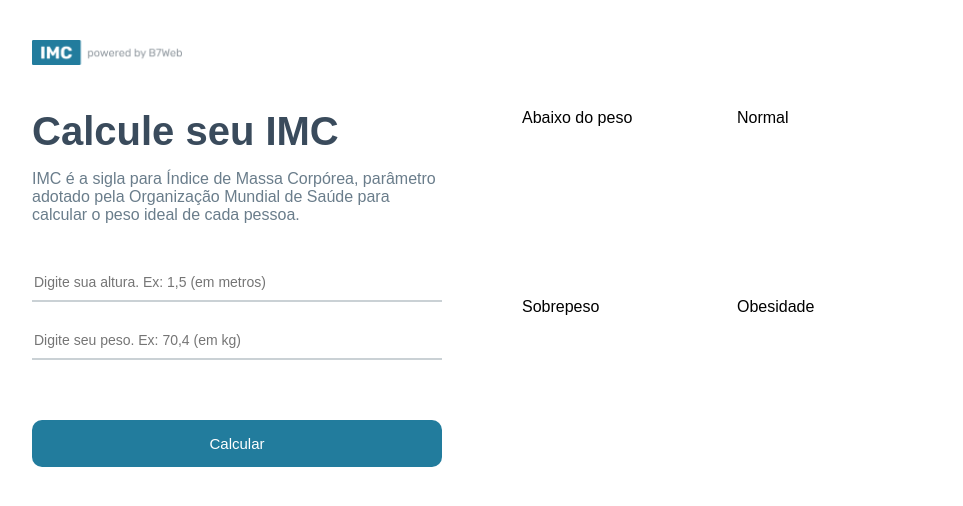
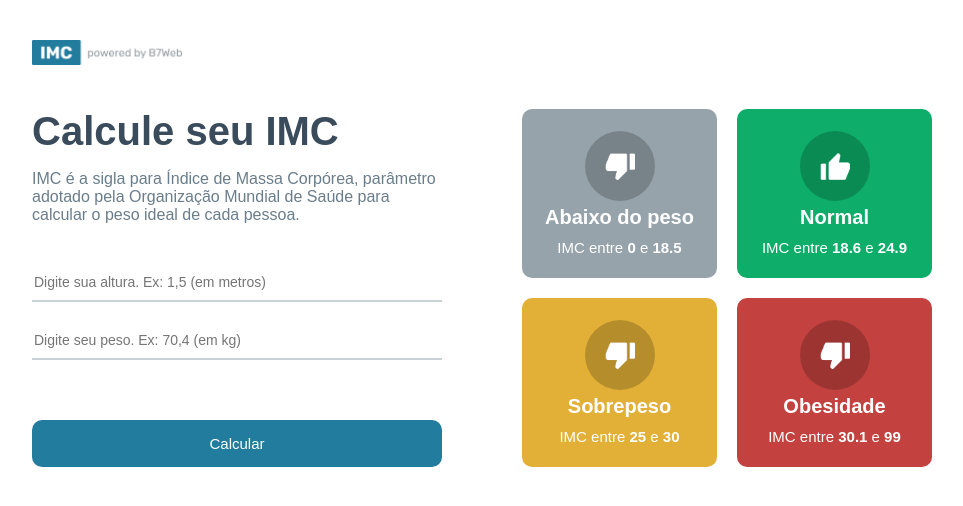
Before and after one commit to pedrocolombano/imc-calculator, a React (Vite) app: page / in a window 1280 px wide. Shown: the top 506 px of the page, without its empty margins (158-1121 px from the left). Built offline with nearby package versions, Linux system fonts and the light colour scheme.

Commit message:
BMI card stylization

```diff
--- a/src/components/GridItem/index.tsx
+++ b/src/components/GridItem/index.tsx
@@ -1,5 +1,8 @@
 import { BMILevel } from '../../helpers/imc';
 import styles from './styles.module.css';
+
+import upImage from '../../assets/up.png';
+import downImage from '../../assets/down.png';
 
 type Props = {
     item: BMILevel;
@@ -7,6 +10,16 @@ type Props = {
 
 export const GridItem = (props: Props) => {
     return (
-        <div>{props.item.title}</div>
+        <div className={styles.itemCard} style={{ backgroundColor: props.item.color }}>
+            <div className={styles.gridIcon}>
+                <img src={props.item.icon === "up" ? upImage : downImage} alt={props.item.icon === "up" ? "Good" : "Bad"} />
+            </div>
+            <div className={styles.gridTitle}>{props.item.title}</div>
+            <div className={styles.gridInfo}>
+                <>
+                    IMC entre <strong>{props.item.minValue}</strong> e <strong>{props.item.maxValue}</strong>
+                </>
+            </div>
+        </div>
     );
 }
--- a/src/components/GridItem/styles.module.css
+++ b/src/components/GridItem/styles.module.css
@@ -0,0 +1,35 @@
+.itemCard {
+    flex: 1;
+    color: #FFF;
+    border-radius: 10px;
+    display: flex;
+    flex-direction: column;
+    justify-content: center;
+    align-items: center;
+    padding: 20px;
+}
+
+.gridIcon {
+    height: 70px;
+    width: 70px;
+    border-radius: 50%;
+    background-color: rgba(0, 0, 0, 0.2);
+    display: flex;
+    justify-content: center;
+    align-items: center;
+}
+
+.gridIcon img {
+    width: 30px;
+}
+
+.gridTitle {
+    font-size: 20px;
+    font-weight: bold;
+    margin-top: 5px;
+}
+
+.gridInfo {
+    font-size: 15px;
+    margin-top: 10px;
+}
--- a/src/helpers/imc.ts
+++ b/src/helpers/imc.ts
@@ -2,15 +2,16 @@ export type BMILevel = {
     title: string;
     color: string;
     icon: "down" | "up";
+    minValue: number;
     maxValue: number;
     yourBmi?: number;
 }
 
 export const BMI_LEVELS: Array<BMILevel> = [
-    { title: "Abaixo do peso", color: "#96A3AB", icon: "down", maxValue: 18.5 },
-    { title: "Normal", color: "#0EAD69", icon: "up", maxValue: 24.9 },
-    { title: "Sobrepeso", color: "#E2B036", icon: "down", maxValue: 30 },
-    { title: "Obesidade", color: "#C3423F", icon: "down", maxValue: 99 }
+    { title: "Abaixo do peso", color: "#96A3AB", icon: "down", minValue: 0, maxValue: 18.5 },
+    { title: "Normal", color: "#0EAD69", icon: "up", minValue: 18.6, maxValue: 24.9 },
+    { title: "Sobrepeso", color: "#E2B036", icon: "down", minValue: 25, maxValue: 30 },
+    { title: "Obesidade", color: "#C3423F", icon: "down", minValue: 30.1, maxValue: 99 }
 ];
 
 export const calculateImc = (height: number, weight: number): BMILevel | null => {
```
